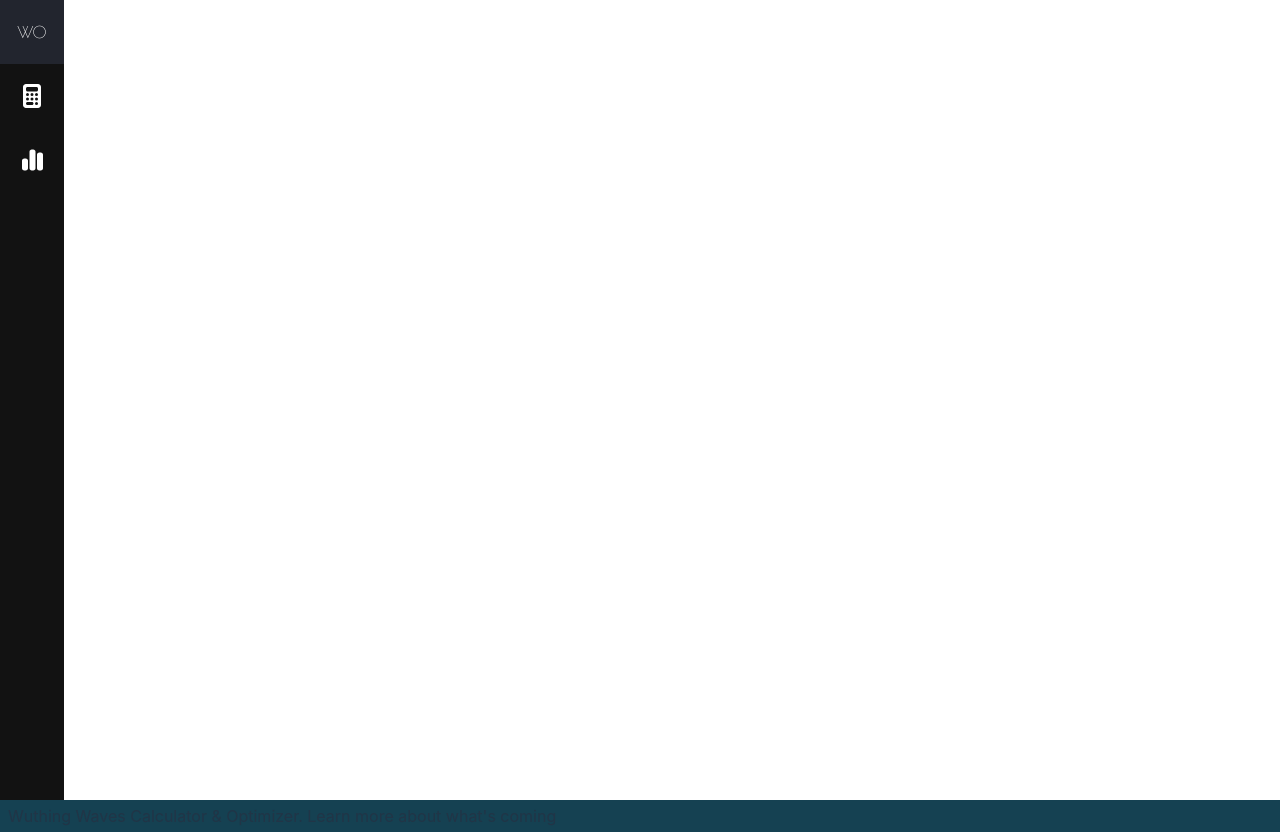
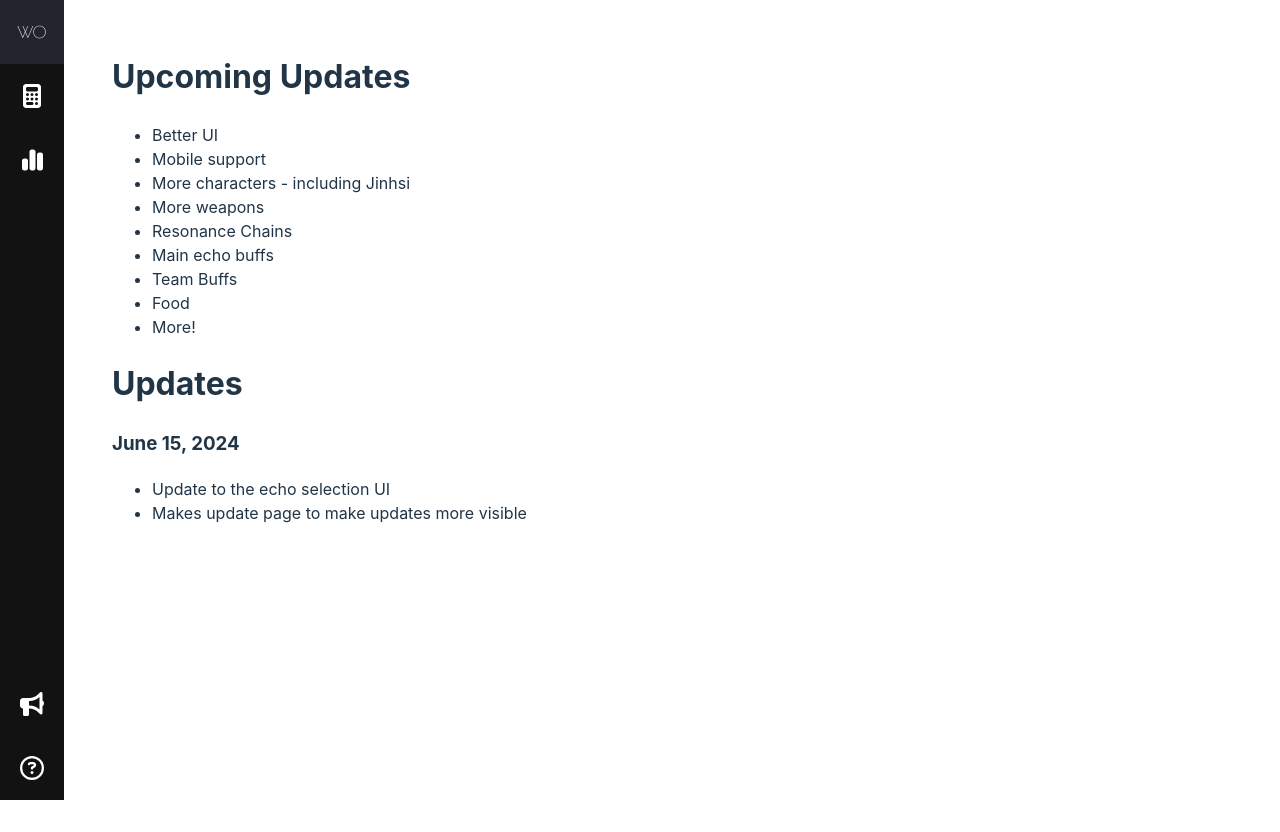
Before and after one commit to ryanbenson/wuthering-waves-optimizer, a Vue app: page /updates in a window 1280 px wide. After the commit the page ends 800 px from the top, so only its background shows below. Built offline with nearby package versions, Linux system fonts and the light colour scheme.

Commit message:
UI updates and updates styles a bit

```diff
--- a/src/layouts/AppLayout.vue
+++ b/src/layouts/AppLayout.vue
@@ -2,8 +2,8 @@
   <div class="container">
     <nav class="sidebar-navigation">
       <ul>
-        <li class="poiret-one-regular"><RouterLink to="/">WO</RouterLink></li>
-        <li>
+        <div class="sidebar-navigation__leading-items">
+          <RouterLink to="/" class="poiret-one-regular">WO</RouterLink>
           <RouterLink to="/">
             <div class="icon">
               <svg xmlns="http://www.w3.org/2000/svg" viewBox="0 0 384 512">
@@ -12,9 +12,7 @@
                   d="M64 0C28.7 0 0 28.7 0 64V448c0 35.3 28.7 64 64 64H320c35.3 0 64-28.7 64-64V64c0-35.3-28.7-64-64-64H64zM96 64H288c17.7 0 32 14.3 32 32v32c0 17.7-14.3 32-32 32H96c-17.7 0-32-14.3-32-32V96c0-17.7 14.3-32 32-32zm32 160a32 32 0 1 1 -64 0 32 32 0 1 1 64 0zM96 352a32 32 0 1 1 0-64 32 32 0 1 1 0 64zM64 416c0-17.7 14.3-32 32-32h96c17.7 0 32 14.3 32 32s-14.3 32-32 32H96c-17.7 0-32-14.3-32-32zM192 256a32 32 0 1 1 0-64 32 32 0 1 1 0 64zm32 64a32 32 0 1 1 -64 0 32 32 0 1 1 64 0zm64-64a32 32 0 1 1 0-64 32 32 0 1 1 0 64zm32 64a32 32 0 1 1 -64 0 32 32 0 1 1 64 0zM288 448a32 32 0 1 1 0-64 32 32 0 1 1 0 64z" />
               </svg></div
           ></RouterLink>
-        </li>
-        <li>
-          <RouterLink to="/optimizer">
+          <RouterLink to="/optimizer" tag="li">
             <div class="icon">
               <svg xmlns="http://www.w3.org/2000/svg" viewBox="0 0 448 512">
                 <path
@@ -22,49 +20,32 @@
                   d="M160 80c0-26.5 21.5-48 48-48h32c26.5 0 48 21.5 48 48V432c0 26.5-21.5 48-48 48H208c-26.5 0-48-21.5-48-48V80zM0 272c0-26.5 21.5-48 48-48H80c26.5 0 48 21.5 48 48V432c0 26.5-21.5 48-48 48H48c-26.5 0-48-21.5-48-48V272zM368 96h32c26.5 0 48 21.5 48 48V432c0 26.5-21.5 48-48 48H368c-26.5 0-48-21.5-48-48V144c0-26.5 21.5-48 48-48z" />
               </svg></div
           ></RouterLink>
-        </li>
+        </div>
+        <div class="sidebar-navigation__end-items">
+          <RouterLink to="/updates">
+            <div class="icon">
+              <svg xmlns="http://www.w3.org/2000/svg" viewBox="0 0 512 512">
+                <path
+                  d="M480 32c0-12.9-7.8-24.6-19.8-29.6s-25.7-2.2-34.9 6.9L381.7 53c-48 48-113.1 75-181 75H192 160 64c-35.3 0-64 28.7-64 64v96c0 35.3 28.7 64 64 64l0 128c0 17.7 14.3 32 32 32h64c17.7 0 32-14.3 32-32V352l8.7 0c67.9 0 133 27 181 75l43.6 43.6c9.2 9.2 22.9 11.9 34.9 6.9s19.8-16.6 19.8-29.6V300.4c18.6-8.8 32-32.5 32-60.4s-13.4-51.6-32-60.4V32zm-64 76.7V240 371.3C357.2 317.8 280.5 288 200.7 288H192V192h8.7c79.8 0 156.5-29.8 215.3-83.3z"
+                  fill="#ffffff" />
+              </svg></div
+          ></RouterLink>
+          <RouterLink to="/info">
+            <div class="icon">
+              <svg xmlns="http://www.w3.org/2000/svg" viewBox="0 0 512 512">
+                <path
+                  d="M464 256A208 208 0 1 0 48 256a208 208 0 1 0 416 0zM0 256a256 256 0 1 1 512 0A256 256 0 1 1 0 256zm169.8-90.7c7.9-22.3 29.1-37.3 52.8-37.3h58.3c34.9 0 63.1 28.3 63.1 63.1c0 22.6-12.1 43.5-31.7 54.8L280 264.4c-.2 13-10.9 23.6-24 23.6c-13.3 0-24-10.7-24-24V250.5c0-8.6 4.6-16.5 12.1-20.8l44.3-25.4c4.7-2.7 7.6-7.7 7.6-13.1c0-8.4-6.8-15.1-15.1-15.1H222.6c-3.4 0-6.4 2.1-7.5 5.3l-.4 1.2c-4.4 12.5-18.2 19-30.6 14.6s-19-18.2-14.6-30.6l.4-1.2zM224 352a32 32 0 1 1 64 0 32 32 0 1 1 -64 0z"
+                  fill="#ffffff" />
+              </svg></div
+          ></RouterLink>
+        </div>
       </ul>
     </nav>
     <div class="content">
       <RouterView />
     </div>
   </div>
-  <div
-    class="info"
-    :class="{ 'info--active': isInfoShown }"
-    @click="toggleInfo">
-    Wuthing Waves Calculator & Optimizer. Learn more about what's coming
-    <div class="info-content" v-show="isInfoShown">
-      <ul>
-        <li>Better UI</li>
-        <li>More character - including Jinhsi</li>
-        <li>More weapons</li>
-        <li>More character</li>
-        <li>Resonance Chains</li>
-        <li>Team Buffs</li>
-        <li>Food</li>
-        <li>More!</li>
-      </ul>
-      <p>[ x ] Click the box to close</p>
-    </div>
-  </div>
 </template>
-
-<script lang="ts">
-// @ts-nocheck
-export default {
-  data() {
-    return {
-      isInfoShown: false,
-    };
-  },
-  methods: {
-    toggleInfo() {
-      this.isInfoShown = !this.isInfoShown;
-    },
-  },
-};
-</script>
 
 <style lang="scss" scoped>
 //Color Variables
@@ -76,17 +57,6 @@ $tooltip-background-color: $sidebar-background-color;
 .container {
   display: grid;
   grid-template-columns: 64px 1fr;
-}
-.info {
-  background: #154152;
-  padding: 0.25rem 0.5rem;
-  cursor: pointer;
-
-  &.info--active {
-    position: fixed;
-    bottom: 0;
-    width: 100%;
-  }
 }
 .sidebar-navigation {
   display: inline-block;
@@ -103,8 +73,12 @@ $tooltip-background-color: $sidebar-background-color;
     color: white;
     padding: 0;
     margin: 0;
+    display: flex;
+    justify-content: space-between;
+    flex-direction: column;
+    height: 100%;
 
-    li {
+    a {
       height: 64px;
       max-height: 64px;
       cursor: pointer;
--- a/src/main.ts
+++ b/src/main.ts
@@ -9,11 +9,15 @@ import { inject } from "@vercel/analytics";
 
 import HomeView from "./pages/HomeView.vue";
 import OptimizerView from "./pages/OptimizerView.vue";
+import UpdatesView from "./pages/UpdatesView.vue";
+import InfoView from "./pages/InfoView.vue";
 
 const routes = [
   { path: "/", component: HomeView },
   { path: "/calculator", component: HomeView },
   { path: "/optimizer", component: OptimizerView },
+  { path: "/updates", component: UpdatesView },
+  { path: "/info", component: InfoView },
 ];
 
 const router = createRouter({
--- /dev/null
+++ b/src/pages/InfoView.vue
@@ -0,0 +1,60 @@
+<template>
+  <div class="page-info">
+    <h1>Wuthering Waves Calculator & Optimizer</h1>
+    <p>
+      Welcome to the Wuthering Waves Calculator & Optimizer. It's pretty simple,
+      configure your character like you would in the game and it will tell you
+      the normal hit (without crit or crit damage), average damage, and crit
+      damage (assuming 100% crit rate). So far the calculations match up with
+      the game when I use my own characters and builds.
+    </p>
+    <p>
+      This is still a work in progress, so keep an eye on the updates in the
+      updates page. I'll occasionally push a banner up when something notable
+      happens like a new character is added, etc.
+    </p>
+    <h3>Sources</h3>
+    <p>
+      If you're interested in the data and formula sources. I've essentially
+      merged the two source and spent many hours verifying in-game, in Excel,
+      and the calculations here.
+    </p>
+    <ul>
+      <li>
+        <a
+          href="https://wutheringwaves.gg/damage-calculation-guide/"
+          target="_blank"
+          >https://wutheringwaves.gg/damage-calculation-guide/</a
+        >
+        - has a simplified version of the formula. However, their DEF modifier
+        calculation is wrong. They make assumptions and shortcuts here that I
+        did not follow.
+      </li>
+      <li>
+        <a href="https://wutheringwaves.fandom.com/wiki/Damage" target="_blank"
+          >https://wutheringwaves.fandom.com/wiki/Damage</a
+        >
+        - has a similar formula, but most notably a correct DEF modifier
+        calculation. I have not implemented some aspects of this formula,
+        because there are parts that cannot be verified hat they're even in use
+        (e.g. Special DMG: they say: "Note that currently it is unknown as to
+        what differentiates Special DMG from DMG Amplify, and the stat remains
+        unused in the game.")
+      </li>
+    </ul>
+  </div>
+</template>
+
+<script lang="ts">
+import { defineComponent } from "vue";
+export default defineComponent({
+  name: "InfoView",
+});
+</script>
+
+<style scoped>
+.page-info {
+  padding: 2rem 3rem;
+  max-width: 640px;
+}
+</style>
--- /dev/null
+++ b/src/pages/UpdatesView.vue
@@ -0,0 +1,35 @@
+<template>
+  <div class="page-updates">
+    <h1>Upcoming Updates</h1>
+    <ul>
+      <li>Better UI</li>
+      <li>Mobile support</li>
+      <li>More characters - including Jinhsi</li>
+      <li>More weapons</li>
+      <li>Resonance Chains</li>
+      <li>Main echo buffs</li>
+      <li>Team Buffs</li>
+      <li>Food</li>
+      <li>More!</li>
+    </ul>
+    <h1>Updates</h1>
+    <h3>June 15, 2024</h3>
+    <ul>
+      <li>Update to the echo selection UI</li>
+      <li>Makes update page to make updates more visible</li>
+    </ul>
+  </div>
+</template>
+
+<script lang="ts">
+import { defineComponent } from "vue";
+export default defineComponent({
+  name: "UpdatesView",
+});
+</script>
+
+<style scoped>
+.page-updates {
+  padding: 2rem 3rem;
+}
+</style>
```
